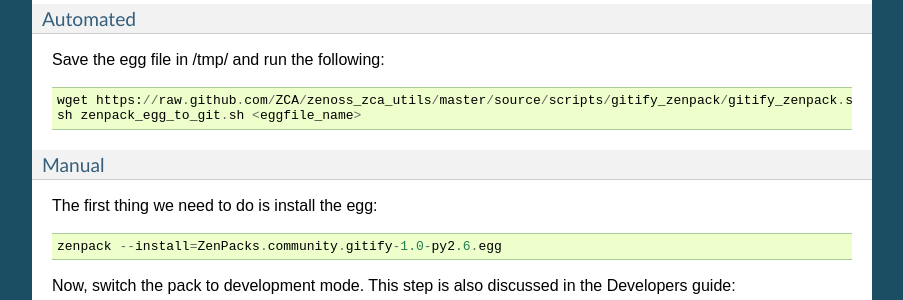
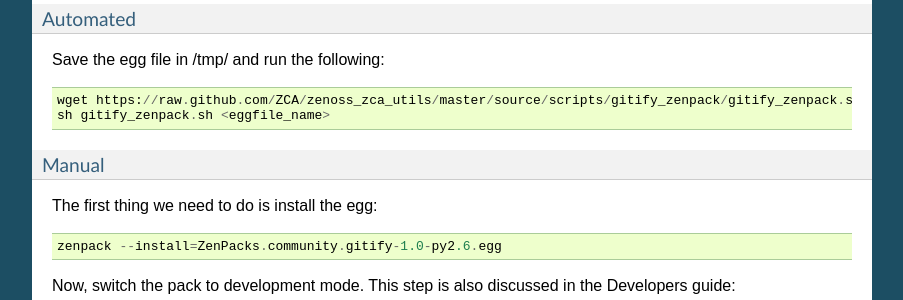
Before and after one commit to ZCA/zenoss_zca_utils, a Sphinx documentation site: the page built from docs/zenpack_egg_to_github.rst, in a window 1280 px wide and 900 px high, scrolled down 1018 px. Shown: the part 152-452 px from the top of the window, without its empty margins (198-1101 px from the left). Built offline with Sphinx 7.4.7, drawn with Linux system fonts in a browser that asks for light colours.

Commit message:
helps if the docs reference the right script

```diff
--- a/docs/zenpack_egg_to_github.rst
+++ b/docs/zenpack_egg_to_github.rst
@@ -55,7 +55,7 @@
 Save the egg file in /tmp/ and run the following::
 
   wget https://raw.github.com/ZCA/zenoss_zca_utils/master/source/scripts/gitify_zenpack/gitify_zenpack.sh
-  sh zenpack_egg_to_git.sh <eggfile_name>
+  sh gitify_zenpack.sh <eggfile_name>
 
 Manual
 ******
```
